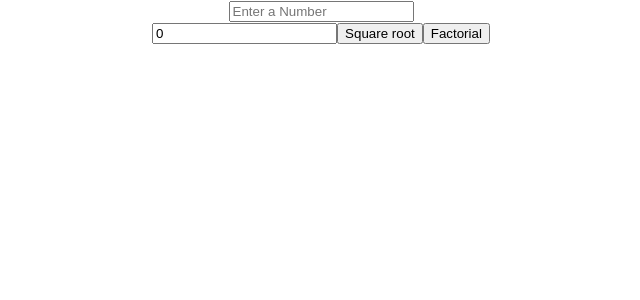
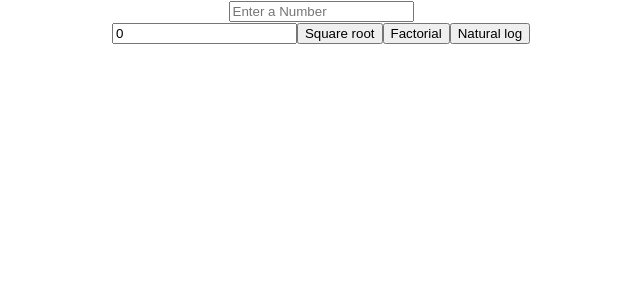
Before and after one commit to ParthGami/miniproject, a React (Create React App) app: page / in a window 1280 px wide. Shown: the top 300 px of the page, without its empty margins (319-959 px from the left). Built offline with nearby package versions, Linux system fonts and the light colour scheme.

Commit message:
Natural Log implemented

```diff
--- a/src/App.js
+++ b/src/App.js
@@ -15,6 +15,7 @@ class App extends Component {
     this.squareRoot = this.squareRoot.bind(this)
     this.factorial = this.factorial.bind(this)
     this.fact = this.fact.bind(this)
+    this.naturalLog = this.naturalLog.bind(this)
   }
 
   squareRoot = (event) => {
@@ -43,6 +44,15 @@ class App extends Component {
       })
   }
 
+  naturalLog = (event) => {
+    const y = document.getElementById('number').value
+    const temp = Math.log(y)
+    this.setState({
+      x:y,
+      answer:temp
+    })
+  }
+
   render(){
     return (
       <div className="App">
@@ -50,7 +60,8 @@ class App extends Component {
         <Calculator
         onclick = {this.squareRoot}
         value = {this.state.answer}
-        facto = {this.fact} />
+        facto = {this.fact}
+        log = {this.naturalLog} />
       </div>
     )
   }
--- a/src/calculator.js
+++ b/src/calculator.js
@@ -13,6 +13,7 @@ const calculator = (props) => {
             <input id='sr' name='sr' value={props.value}></input>
             <button type='button' onClick={ (event) => { props.onclick(event)}}>Square root</button>
             <button type='button' onClick = {(event) => {props.facto(event)}}>Factorial</button>
+            <button type='button' onClick = {(event) => {props.log(event)}}>Natural log</button>
         </div>
     )
 }
```
